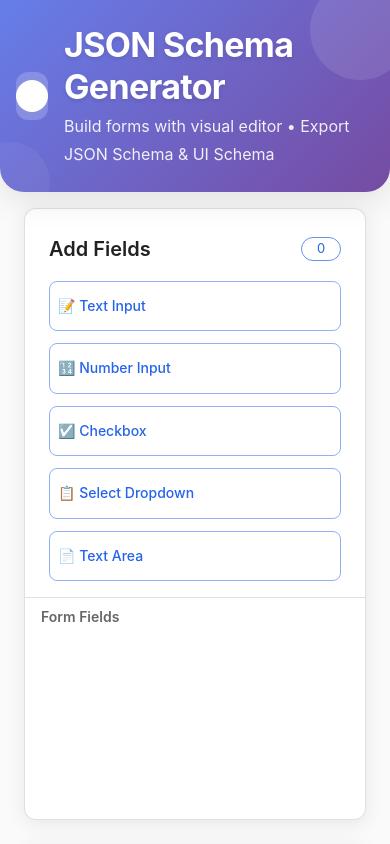
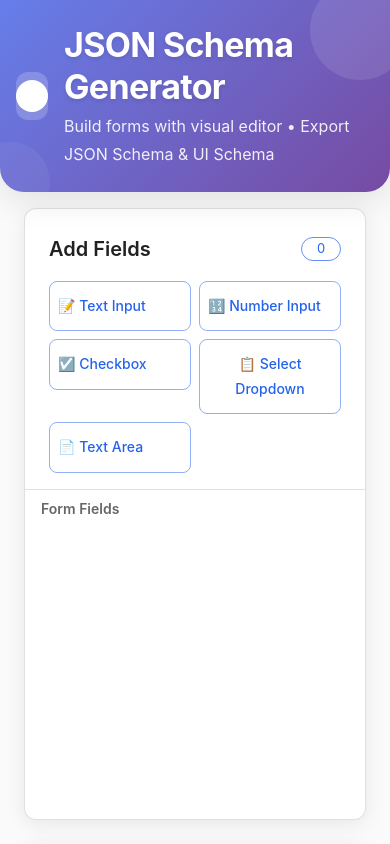
Before and after one commit to M3MONs/json-form-schema-generator, a React (Vite) app: page / in a window 390 px wide. Built offline with nearby package versions, Linux system fonts and the light colour scheme.

Commit message:
feat: implement responsive design for AddFieldsPanel with mobile styles

```diff
--- a/src/components/molecules/AddFieldsPanel.tsx
+++ b/src/components/molecules/AddFieldsPanel.tsx
@@ -1,4 +1,4 @@
-import { Stack } from "@mui/material";
+import { Stack, useMediaQuery, useTheme, Grid } from "@mui/material";
 import FieldTypeButton from "../atoms/FieldTypeButton";
 import type { FieldType } from "../../types/field";
 
@@ -15,11 +15,26 @@ const FieldTypes = [
 ];
 
 export default function AddFieldsPanel({ onAddField }: AddFieldsPanelProps) {
+  const theme = useTheme();
+  const isMobile = useMediaQuery(theme.breakpoints.down('sm'));
+
   return (
-    <Stack spacing={1.5}>
-      {FieldTypes.map(({ type, icon, label }) => (
-        <FieldTypeButton key={type} icon={icon} label={label} onClick={() => onAddField(type)} />
-      ))}
-    </Stack>
+    <>
+      {isMobile ? (
+        <Grid container spacing={1}>
+          {FieldTypes.map(({ type, icon, label }) => (
+            <Grid key={type} size={6}>
+              <FieldTypeButton icon={icon} label={label} onClick={() => onAddField(type)} />
+            </Grid>
+          ))}
+        </Grid>
+      ) : (
+        <Stack spacing={1.5}>
+          {FieldTypes.map(({ type, icon, label }) => (
+            <FieldTypeButton key={type} icon={icon} label={label} onClick={() => onAddField(type)} />
+          ))}
+        </Stack>
+      )}
+    </>
   );
 }
```
